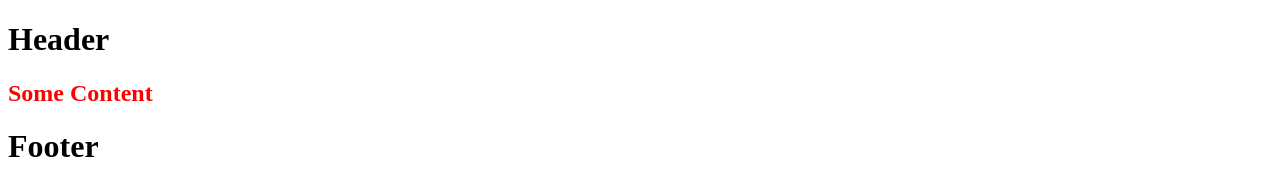
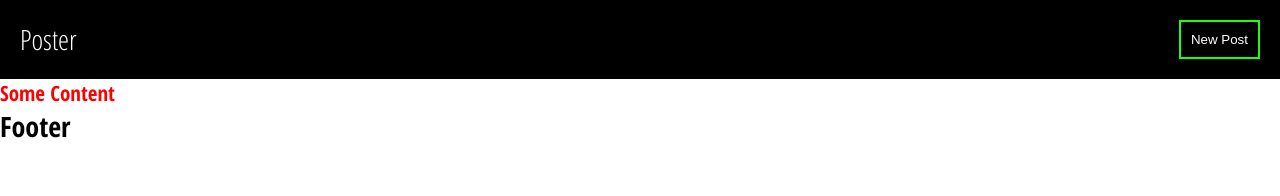
Before and after one commit to ddotslash-user/poster-layout, a website built with webpack: page src/index.html in a window 1280 px wide. Built offline with nearby package versions, Linux system fonts and the light colour scheme.

Commit message:
[+] added header component and some additional project's components

```diff
--- /dev/null
+++ b/src/assets/_variable.scss
@@ -0,0 +1,3 @@
+$white: #fff;
+$black: #000;
+$green: #1CFF09;
--- /dev/null
+++ b/src/assets/styles/_button.scss
@@ -0,0 +1,20 @@
+@import '../variable';
+
+.button {
+    display: block;
+    text-decoration: none;
+    cursor: pointer;
+    background: none;
+    outline: none;
+    border: 2px solid $green;
+    padding: 10px;
+    &:hover {
+        .button__text {
+            text-decoration: underline;
+        }
+    }
+}
+
+.button__text {
+    color: $white;
+}
--- a/src/components/header/header.component.html
+++ b/src/components/header/header.component.html
@@ -1,3 +1,6 @@
-<header>
-    <h1>Header</h1>
+<header class="header">
+    <app-logo class="header__logo"></app-logo>
+    <button class="button header__button">
+        <span class="button__text">New Post</span>
+    </button>
 </header>
--- a/src/components/header/header.component.scss
+++ b/src/components/header/header.component.scss
@@ -0,0 +1,8 @@
+@import '../../assets/variable';
+
+.header {
+    display: flex;
+    justify-content: space-between;
+    background: $black;
+    padding: 20px;
+}
--- /dev/null
+++ b/src/components/main-logo/logo.component.html
@@ -0,0 +1,5 @@
+<a href="/" class="logo">
+    <span class="logo__text">
+        Poster
+    </span>
+</a>
--- /dev/null
+++ b/src/components/main-logo/logo.component.js
@@ -0,0 +1,16 @@
+import content from './logo.component.html';
+import style from './logo.component.scss';
+
+
+class LogoComponent extends HTMLElement {
+    constructor() {
+        super();
+    }
+
+    connectedCallback() {
+        this.innerHTML = content;
+        this.style = style;
+    }
+}
+
+customElements.define('app-logo', LogoComponent);
--- /dev/null
+++ b/src/components/main-logo/logo.component.scss
@@ -0,0 +1,12 @@
+@import '../../assets/variable';
+
+.logo {
+    display: block;
+    text-decoration: none;
+    font-size: 2em;
+    color: $white;
+
+    &:hover {
+        text-decoration: underline;
+    }
+}
--- a/src/index.js
+++ b/src/index.js
@@ -1,5 +1,6 @@
 import './style.scss';
 
+import './components/main-logo/logo.component.js'
 import './components/header/header.component.js';
 import './components/footer/footer.component.js';
 import './components/example-component/example.component.js';
--- a/src/style.scss
+++ b/src/style.scss
@@ -0,0 +1,13 @@
+@import url('https://fonts.googleapis.com/css2?family=Open+Sans+Condensed:ital,wght@0,300;0,700;1,300&display=swap');
+
+@import './assets/styles/button';
+
+* {
+    margin: 0;
+    padding: 0;
+}
+
+body {
+    font-family: 'Open Sans Condensed', sans-serif;
+    font-size: 14px;
+}
```
Also changed, not shown: 1 other file.
